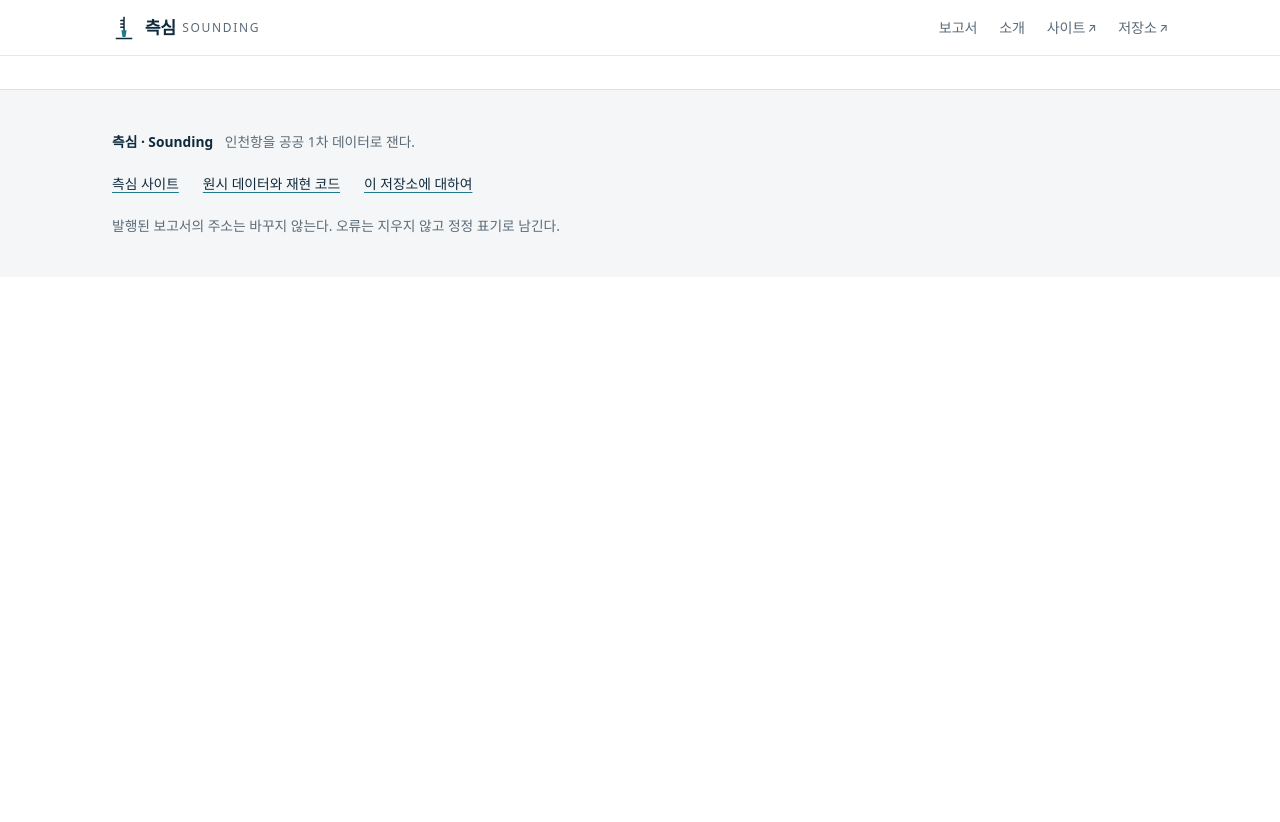
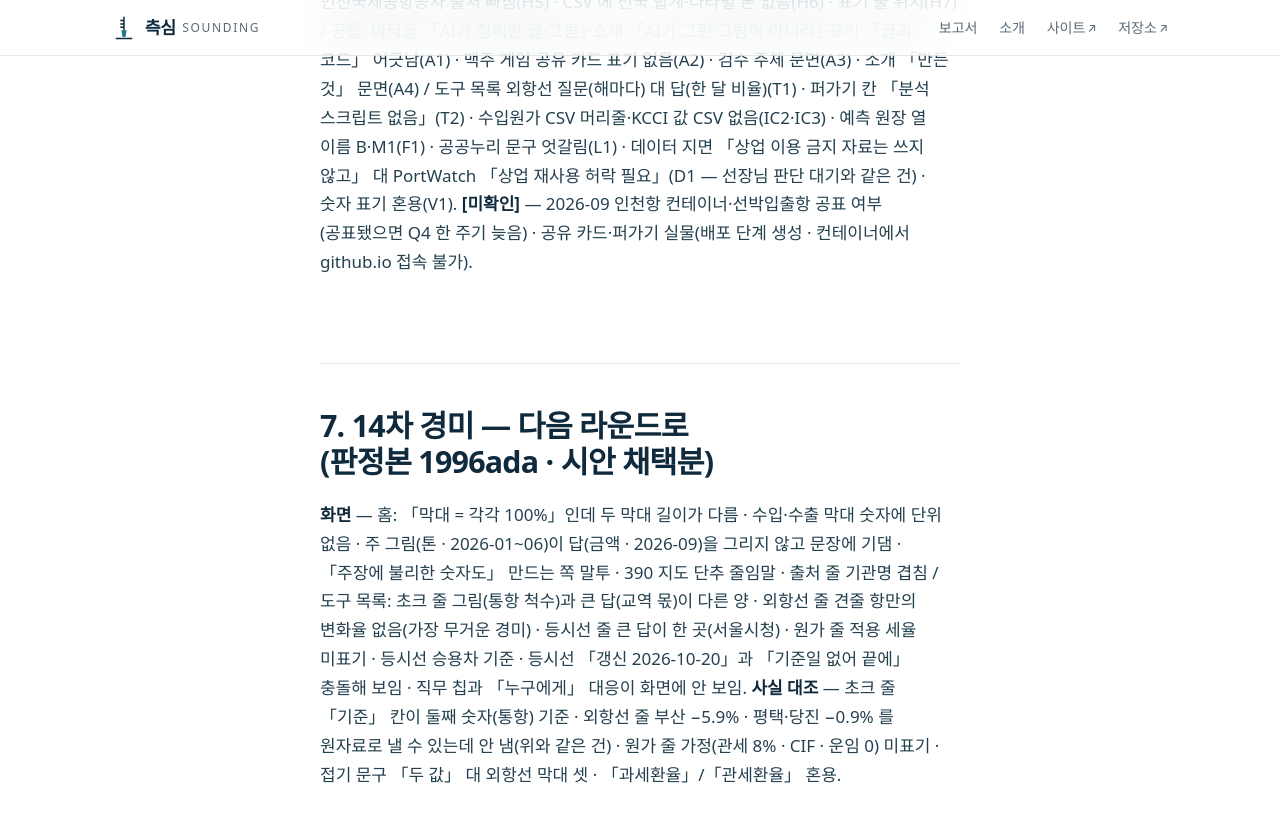
Before and after one commit to jisangj03-dev/incheon-port-analysis, a Jekyll site: the page built from docs/채점표_20261020.md, in a window 1280 px wide and 900 px high, scrolled down 6249 px. Shown: the top 822 px of the window. Built offline with Jekyll 4.4.1, drawn with Linux system fonts in a browser that asks for light colours; some web fonts are replaced; our own code applies the rules of GitHub Pages for plain Markdown files; before the commit the page ends 6526 px from its top, so only the background shows below that; some of the changed text lies outside the part shown.

```diff
--- a/docs/채점표_20261020.md
+++ b/docs/채점표_20261020.md
@@ -49,7 +49,9 @@
 | 9차 | 13 | 5 (결함 8: 중대 3 · 경미 5) | 중대 3 · 경미 5 | 겹친 하늘길 이름표 · 창고 원 범례 · 초크 기준 달 · 트리맵 그 밖 셈 · 노트 비교 함의 · CSV 단위 |
 | 10차 | 13 | 2 (결함 7: **중대 0** · 경미 7) | **중대 0** · 경미 11 | 끝나는 조건(중대 0) 충족 → PR·QA·머지·배포(#72). 경미는 아래 5절로 다음 라운드 |
 | 11차 | 13 | 중대 2 · 경미 10 | 중대 1 · 경미 11 | 채팅 공개판 검수 ①(답≠지도)·②(「AI 정리」 혼자 뜸) 반영분. 중대 = 390 지도 설명 접힘선 밑 · 맥주 게임 표기 「공개 데이터로 정리」 거짓 · (전국 수출 규모 의심 = 같은 차수 사실 대조로 일치) |
-| 12차 | 13 | 미달 칸 0 (**중대 0** · 경미 19) | **중대 0** · 경미 19 | 끝나는 조건 충족 → PR·QA·머지·배포. 경미는 6절 |
+| 12차 | 13 | 미달 칸 0 (**중대 0** · 경미 19) | **중대 0** · 경미 19 | 끝나는 조건 충족 → PR·QA·머지·배포(#73). 경미는 6절 |
+| 13차 | 2(홈·도구 목록 · 시안 채택분) | 중대 2 · 경미 9 | 중대 0 · 경미 6 | 중대 = 도구 목록 큰 답이 줄 질문에 안 답함(초크 −96.4% 통항 ↔ 「교역의 어느 몫」 · 외항선 3.5배 한 달 ↔ 「해마다」) |
+| 14차 | 2 | **중대 0** · 경미 13 | **중대 0** · 경미 5 | 끝나는 조건 충족 → PR·QA·머지·배포. 경미는 7절 |
 
 4차부터 판정자가 바뀌어(매번 새 서브에이전트) 기준을 더 엄격하게 읽었다 — 칸 수가 늘어난 것은 같은 지면을 새 눈이 다시 본 결과다.
 
@@ -85,3 +87,8 @@
 **화면 판정** — 홈: 지도·답 구분 문구의 위계(회색 작은 글) · 큰 숫자 셋 경쟁(1,165.0 은 수출입 합) · 「카메라 회전 끔」 상태/동작 모호 · 「주장에 불리한 숫자」의 주장 미명시 / 공통: 출처 줄 기관명 두 번 / 외항선: 큰 숫자(2026-08)와 재생 커서(2016-02) 동시 · 상단 탐색 활성 밑줄 없음 / 전년비 390 막대 색 범례 / 도구 목록 AI 표기가 목록 끝에 붙음 / 등시선 승용차 = 소형 배송차 대리 설명 없음 / 트리맵 「인천」 소재지 기준 · 슬라이더 이름 「해」 · 1280 「광물성 연료」 잘림 / 수입원가 「관세·내국세·부가세」 범주 겹침 / 초크 큰 숫자(통항)와 질문의 답(교역 몫) 위계 · 해협 띄어쓰기 / 소개·데이터 AI 표기가 그 지면에 맞는지 · 「운영은 사람이」에 누구인지.
 **사실 대조** — 홈: 「하늘 쪽만」인데 선박 통행 밀도 결도 그린다(H1) · 「하늘·바다」 대 실무어 항공·해상(H2) · 「회녹 결」(H3) · 10개국 선정 기준(교역액) 미표기 — 태국·말레이시아 빠짐(H4) · Trust 줄에 국가별 수출입·인천국제공항공사 출처 빠짐(H5) · CSV 에 전국 합계·나라별 톤 없음(H6) · 표기 줄 위치(H7) / 공통: 바닥글 「AI가 정리한 글·그림」·소개 「AI가 그린 그림이 아니라」·표기 「글과 코드」 어긋남(A1) · 맥주 게임 공유 카드 표기 없음(A2) · 검수 주체 문면(A3) · 소개 「만든 것」 문면(A4) / 도구 목록 외항선 질문(해마다) 대 답(한 달 비율)(T1) · 퍼가기 칸 「분석 스크립트 없음」(T2) · 수입원가 CSV 머리줄·KCCI 값 CSV 없음(IC2·IC3) · 예측 원장 열 이름 B·M1(F1) · 공공누리 문구 엇갈림(L1) · 데이터 지면 「상업 이용 금지 자료는 쓰지 않고」 대 PortWatch 「상업 재사용 허락 필요」(D1 — 선장님 판단 대기와 같은 건) · 숫자 표기 혼용(V1).
 **[미확인]** — 2026-09 인천항 컨테이너·선박입출항 공표 여부(공표됐으면 Q4 한 주기 늦음) · 공유 카드·퍼가기 실물(배포 단계 생성 · 컨테이너에서 github.io 접속 불가).
+
+## 7. 14차 경미 — 다음 라운드로(판정본 1996ada · 시안 채택분)
+
+**화면** — 홈: 「막대 = 각각 100%」인데 두 막대 길이가 다름 · 수입·수출 막대 숫자에 단위 없음 · 주 그림(톤 · 2026-01~06)이 답(금액 · 2026-09)을 그리지 않고 문장에 기댐 · 「주장에 불리한 숫자도」 만드는 쪽 말투 · 390 지도 단추 줄임말 · 출처 줄 기관명 겹침 / 도구 목록: 초크 줄 그림(통항 척수)과 큰 답(교역 몫)이 다른 양 · 외항선 줄 견줄 항만의 변화율 없음(가장 무거운 경미) · 등시선 줄 큰 답이 한 곳(서울시청) · 원가 줄 적용 세율 미표기 · 등시선 승용차 기준 · 등시선 「갱신 2026-10-20」과 「기준일 없어 끝에」 충돌해 보임 · 직무 칩과 「누구에게」 대응이 화면에 안 보임.
+**사실 대조** — 초크 줄 「기준」 칸이 둘째 숫자(통항) 기준 · 외항선 줄 부산 −5.9% · 평택·당진 −0.9% 를 원자료로 낼 수 있는데 안 냄(위와 같은 건) · 원가 줄 가정(관세 8% · CIF · 운임 0) 미표기 · 접기 문구 「두 값」 대 외항선 막대 셋 · 「과세환율」/「관세환율」 혼용.
```
Also changed, not shown: docs/STATUS.md (+1 -1 lines).
